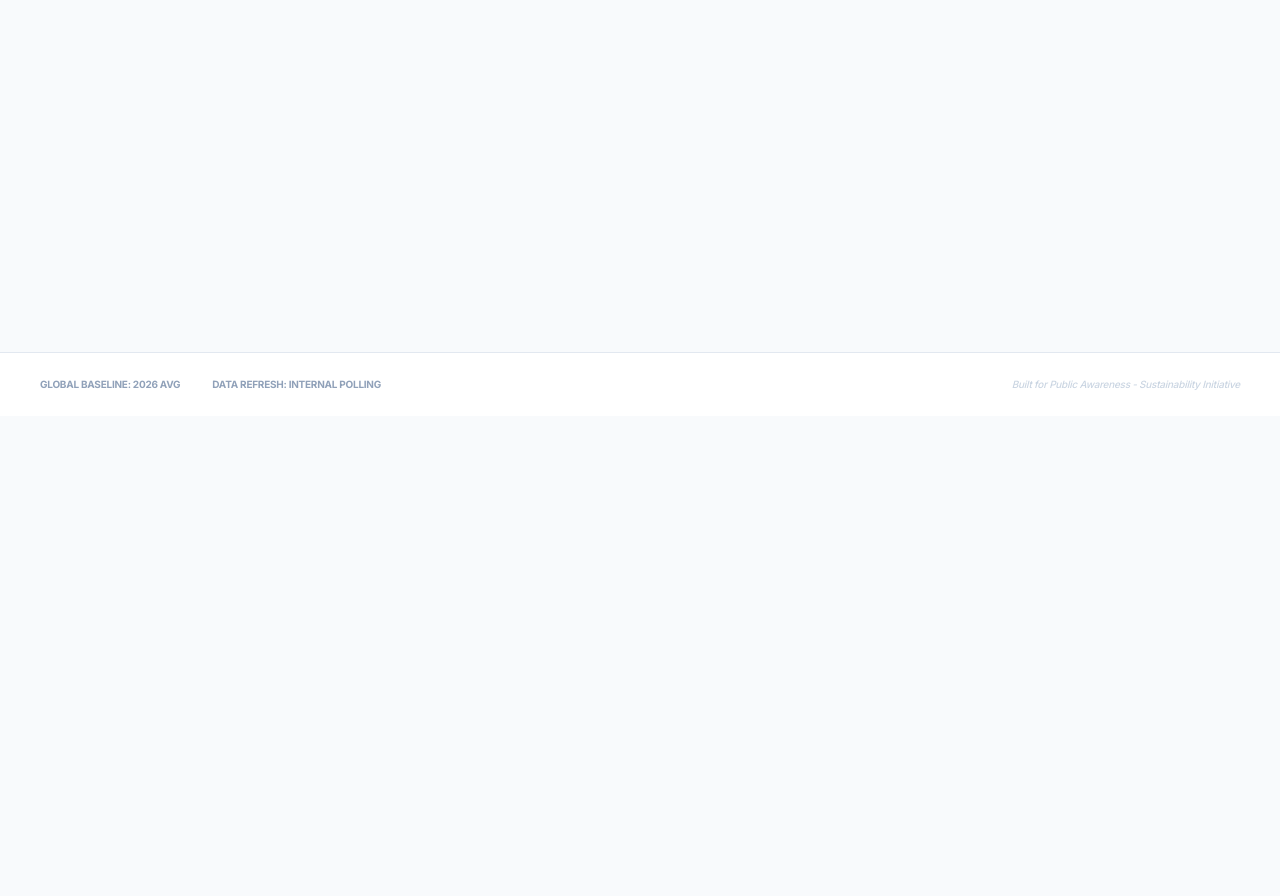
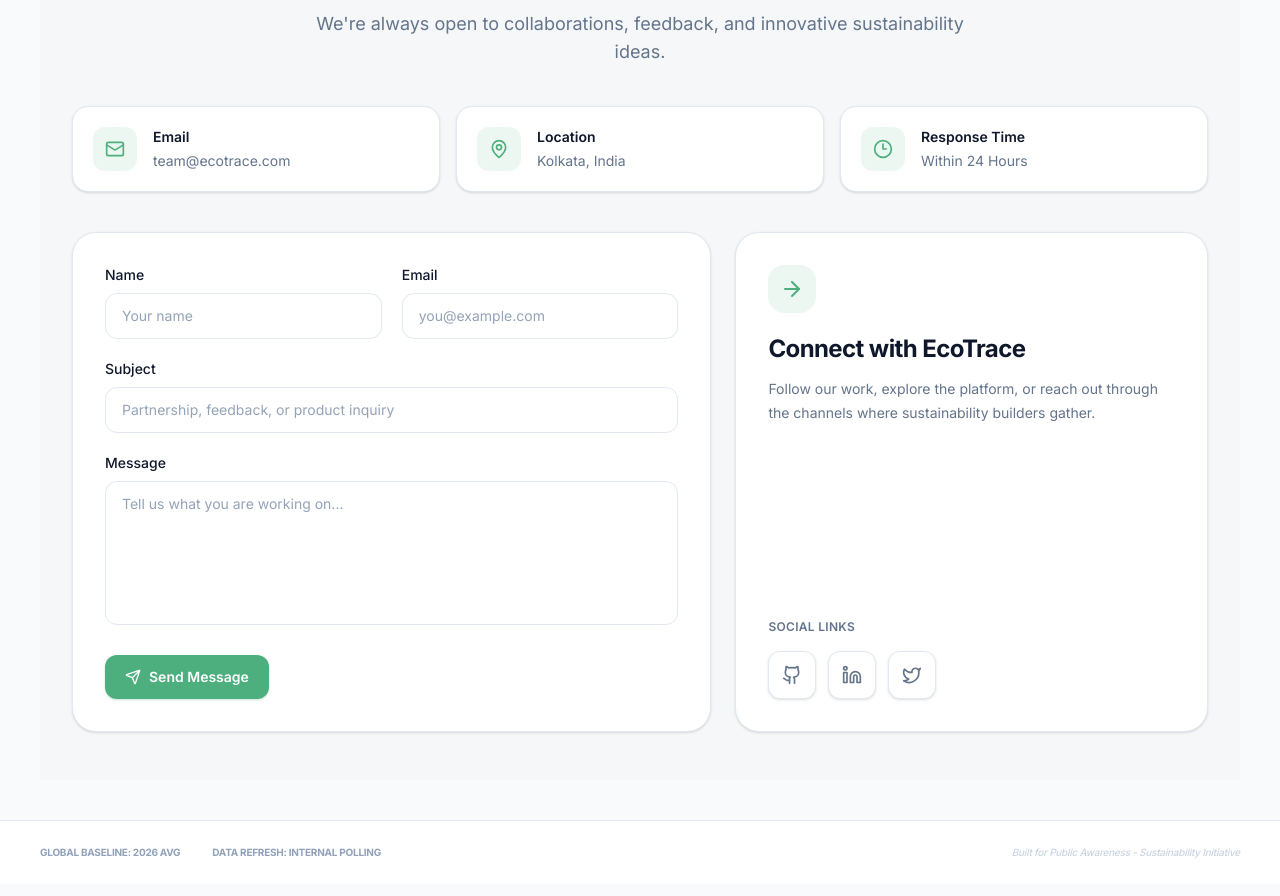
Before and after one commit to MainakSutradhar/EcoTrace-web, a React (Vite) app: page /contact in a window 1280 px wide. Shown: the part 336-1232 px from the top of the page. Before the commit the page ends 800 px from the top, so only its background shows below. Built offline with nearby package versions, Linux system fonts and the light colour scheme; no server answers.

Commit message:
contact page added

```diff
--- /dev/null
+++ b/src/components/contact/ContactSection.tsx
@@ -0,0 +1,176 @@
+import {
+  ArrowRight,
+  Clock3,
+  Github,
+  Linkedin,
+  Mail,
+  MapPin,
+  Send,
+  Twitter,
+} from 'lucide-react';
+
+const contactCards = [
+  {
+    title: 'Email',
+    description: 'team@ecotrace.com',
+    icon: Mail,
+  },
+  {
+    title: 'Location',
+    description: 'Kolkata, India',
+    icon: MapPin,
+  },
+  {
+    title: 'Response Time',
+    description: 'Within 24 Hours',
+    icon: Clock3,
+  },
+];
+
+const socialLinks = [
+  {
+    label: 'GitHub',
+    href: 'https://github.com',
+    icon: Github,
+  },
+  {
+    label: 'LinkedIn',
+    href: 'https://linkedin.com',
+    icon: Linkedin,
+  },
+  {
+    label: 'Twitter/X',
+    href: 'https://x.com',
+    icon: Twitter,
+  },
+];
+
+const inputClassName =
+  'w-full rounded-xl border border-[#E2E8F0] bg-white px-4 py-3 text-sm text-[#0F172A] outline-none transition-all duration-200 placeholder:text-[#94A3B8] focus:border-[#4CAF7D] focus:ring-4 focus:ring-[#4CAF7D]/10';
+
+export function ContactSection() {
+  return (
+    <section className="w-full bg-[#F5F7F9] px-4 py-12 sm:px-6 lg:px-8">
+      <div className="mx-auto flex max-w-6xl flex-col gap-10">
+        <div className="mx-auto max-w-3xl text-center">
+          <span className="inline-flex items-center rounded-full border border-[#4CAF7D]/20 bg-[#4CAF7D]/10 px-4 py-1.5 text-xs font-semibold uppercase tracking-wide text-[#2F8F61]">
+            Get In Touch
+          </span>
+          <h2 className="mt-5 text-3xl font-bold tracking-tight text-[#0F172A] sm:text-4xl lg:text-5xl">
+            Let&apos;s build cleaner sustainability intelligence together
+          </h2>
+          <p className="mx-auto mt-4 max-w-2xl text-base leading-7 text-[#64748B] sm:text-lg">
+            We&apos;re always open to collaborations, feedback, and innovative
+            sustainability ideas.
+          </p>
+        </div>
+
+        <div className="grid gap-4 sm:grid-cols-3">
+          {contactCards.map(({ title, description, icon: Icon }) => (
+            <div
+              key={title}
+              className="group rounded-2xl border border-[#E2E8F0] bg-white p-5 shadow-sm transition-all duration-200 hover:-translate-y-1 hover:border-[#4CAF7D]/35 hover:shadow-[0_18px_45px_rgba(76,175,125,0.16)]"
+            >
+              <div className="flex items-start gap-4">
+                <div className="rounded-xl bg-[#4CAF7D]/10 p-3 text-[#4CAF7D] transition-colors duration-200 group-hover:bg-[#4CAF7D] group-hover:text-white">
+                  <Icon className="h-5 w-5" aria-hidden="true" />
+                </div>
+                <div>
+                  <h3 className="text-sm font-semibold text-[#0F172A]">{title}</h3>
+                  <p className="mt-1 text-sm text-[#64748B]">{description}</p>
+                </div>
+              </div>
+            </div>
+          ))}
+        </div>
+
+        <div className="grid gap-6 lg:grid-cols-[1.15fr_0.85fr]">
+          <form className="rounded-3xl border border-[#E2E8F0] bg-white p-6 shadow-sm sm:p-8">
+            <div className="grid gap-5 sm:grid-cols-2">
+              <label className="block">
+                <span className="mb-2 block text-sm font-medium text-[#0F172A]">
+                  Name
+                </span>
+                <input className={inputClassName} type="text" placeholder="Your name" />
+              </label>
+              <label className="block">
+                <span className="mb-2 block text-sm font-medium text-[#0F172A]">
+                  Email
+                </span>
+                <input
+                  className={inputClassName}
+                  type="email"
+                  placeholder="you@example.com"
+                />
+              </label>
+            </div>
+
+            <label className="mt-5 block">
+              <span className="mb-2 block text-sm font-medium text-[#0F172A]">
+                Subject
+              </span>
+              <input
+                className={inputClassName}
+                type="text"
+                placeholder="Partnership, feedback, or product inquiry"
+              />
+            </label>
+
+            <label className="mt-5 block">
+              <span className="mb-2 block text-sm font-medium text-[#0F172A]">
+                Message
+              </span>
+              <textarea
+                className={`${inputClassName} min-h-36 resize-none`}
+                placeholder="Tell us what you are working on..."
+              />
+            </label>
+
+            <button
+              type="submit"
+              className="mt-6 inline-flex w-full items-center justify-center gap-2 rounded-xl bg-[#4CAF7D] px-5 py-3 text-sm font-semibold text-white shadow-sm shadow-[#4CAF7D]/25 transition-all duration-200 hover:-translate-y-0.5 hover:bg-[#3F9C6D] hover:shadow-lg hover:shadow-[#4CAF7D]/25 focus:outline-none focus:ring-4 focus:ring-[#4CAF7D]/20 sm:w-auto"
+            >
+              <Send className="h-4 w-4" aria-hidden="true" />
+              Send Message
+            </button>
+          </form>
+
+          <aside className="flex flex-col justify-between rounded-3xl border border-[#E2E8F0] bg-white p-6 shadow-sm sm:p-8">
+            <div>
+              <div className="inline-flex rounded-2xl bg-[#4CAF7D]/10 p-3 text-[#4CAF7D]">
+                <ArrowRight className="h-6 w-6" aria-hidden="true" />
+              </div>
+              <h3 className="mt-5 text-2xl font-bold tracking-tight text-[#0F172A]">
+                Connect with EcoTrace
+              </h3>
+              <p className="mt-3 text-sm leading-6 text-[#64748B]">
+                Follow our work, explore the platform, or reach out through the
+                channels where sustainability builders gather.
+              </p>
+            </div>
+
+            <div className="mt-8">
+              <p className="text-xs font-semibold uppercase tracking-wide text-[#64748B]">
+                Social Links
+              </p>
+              <div className="mt-4 flex flex-wrap gap-3">
+                {socialLinks.map(({ label, href, icon: Icon }) => (
+                  <a
+                    key={label}
+                    href={href}
+                    aria-label={label}
+                    target="_blank"
+                    rel="noreferrer"
+                    className="group inline-flex h-12 w-12 items-center justify-center rounded-xl border border-[#E2E8F0] bg-white text-[#64748B] shadow-sm transition-all duration-200 hover:-translate-y-1 hover:border-[#4CAF7D]/40 hover:text-[#4CAF7D] hover:shadow-[0_14px_34px_rgba(76,175,125,0.16)]"
+                  >
+                    <Icon className="h-5 w-5 transition-transform duration-200 group-hover:scale-110" />
+                  </a>
+                ))}
+              </div>
+            </div>
+          </aside>
+        </div>
+      </div>
+    </section>
+  );
+}
--- a/src/pages/ContactUsPage.tsx
+++ b/src/pages/ContactUsPage.tsx
@@ -1,14 +1,14 @@
 import { motion } from 'motion/react';
+import { ContactSection } from '@/components/contact/ContactSection';
 
 export default function ContactUsPage() {
   return (
     <motion.div
       initial={{ opacity: 0, y: 20 }}
       animate={{ opacity: 1, y: 0 }}
-      className="p-8"
+      className="relative left-1/2 min-h-full w-[calc(100vw-2rem)] -translate-x-1/2 sm:w-[calc(100vw-3rem)] lg:w-[calc(100vw-5rem)]"
     >
-      <h1 className="text-3xl font-bold text-slate-800 mb-4">Contact us</h1>
-      <p className="text-slate-600">This is the Contact us page.</p>
+      <ContactSection />
     </motion.div>
   );
 }
```
